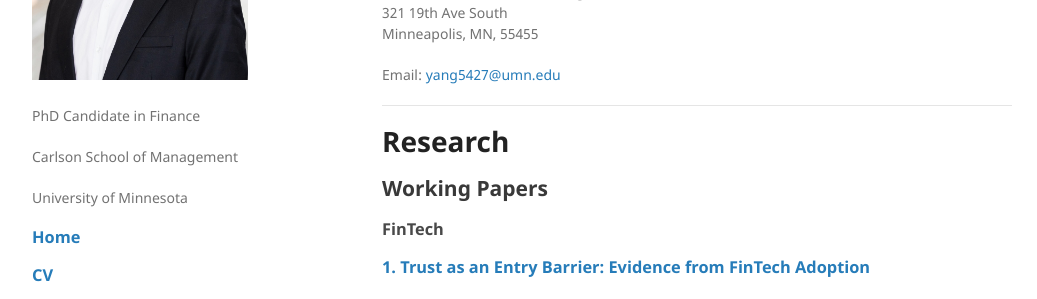
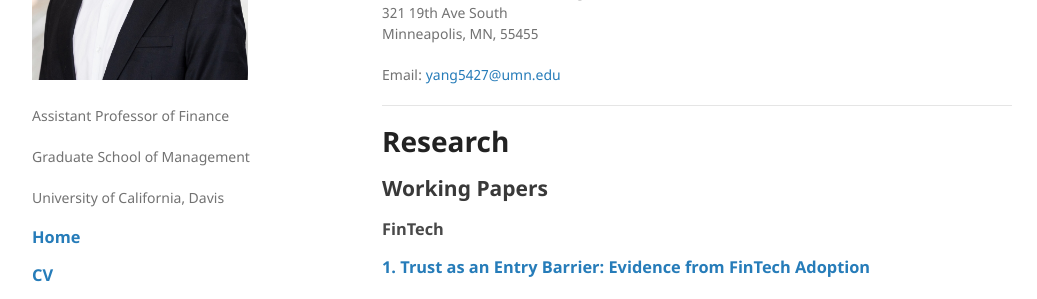
Before and after one commit to keeryang/keeryang.github.io, a Jekyll site: the page built from index.md, in a window 1280 px wide. Shown: the part 332-631 px from the top of the page, without its empty margins (118-1155 px from the left). Built offline with Jekyll 4.4.1, drawn with Linux system fonts in a browser that asks for light colours; the repository's description, which GitHub fills in, is left out; our own code applies the rules of GitHub Pages for plain Markdown files.

Commit message:
Update default.html

```diff
--- a/_layouts/default.html
+++ b/_layouts/default.html
@@ -27,9 +27,9 @@
 
         <p>{{ site.description | default: site.github.project_tagline }}</p>
 
-        <p>PhD Candidate in Finance</p>
-        <p>Carlson School of Management</p>
-        <p>University of Minnesota</p>
+        <p>Assistant Professor of Finance</p>
+        <p>Graduate School of Management</p>
+        <p>University of California, Davis</p>
 
             <h3><p class="view"><a href="https://keeryang.github.io/">Home</a></p></h3>
             <h3><p class="view"><a href="https://keeryang.github.io/papers/CV_KeerYANG_2021Nov21.pdf">CV</a></p></h3>
```
